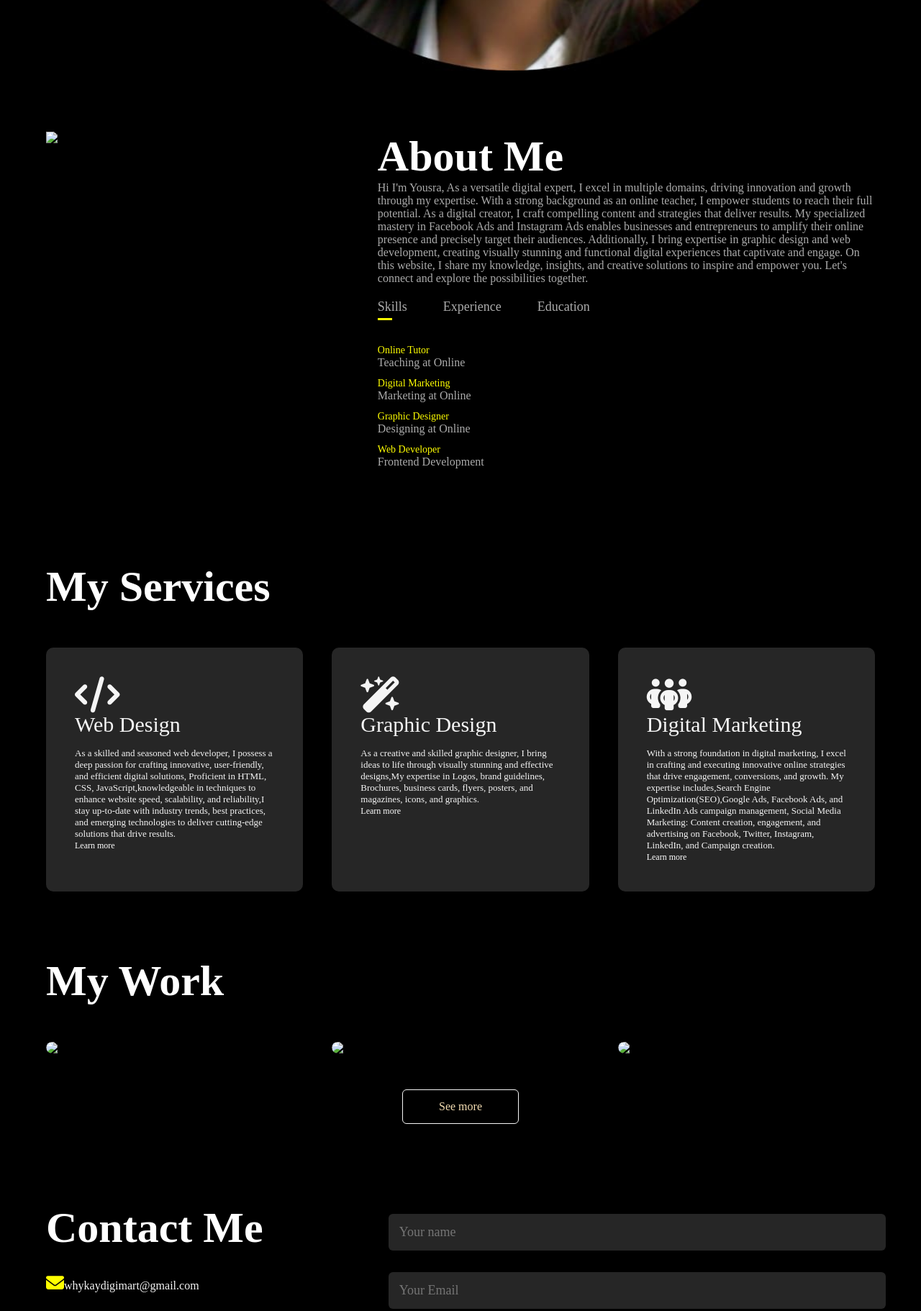
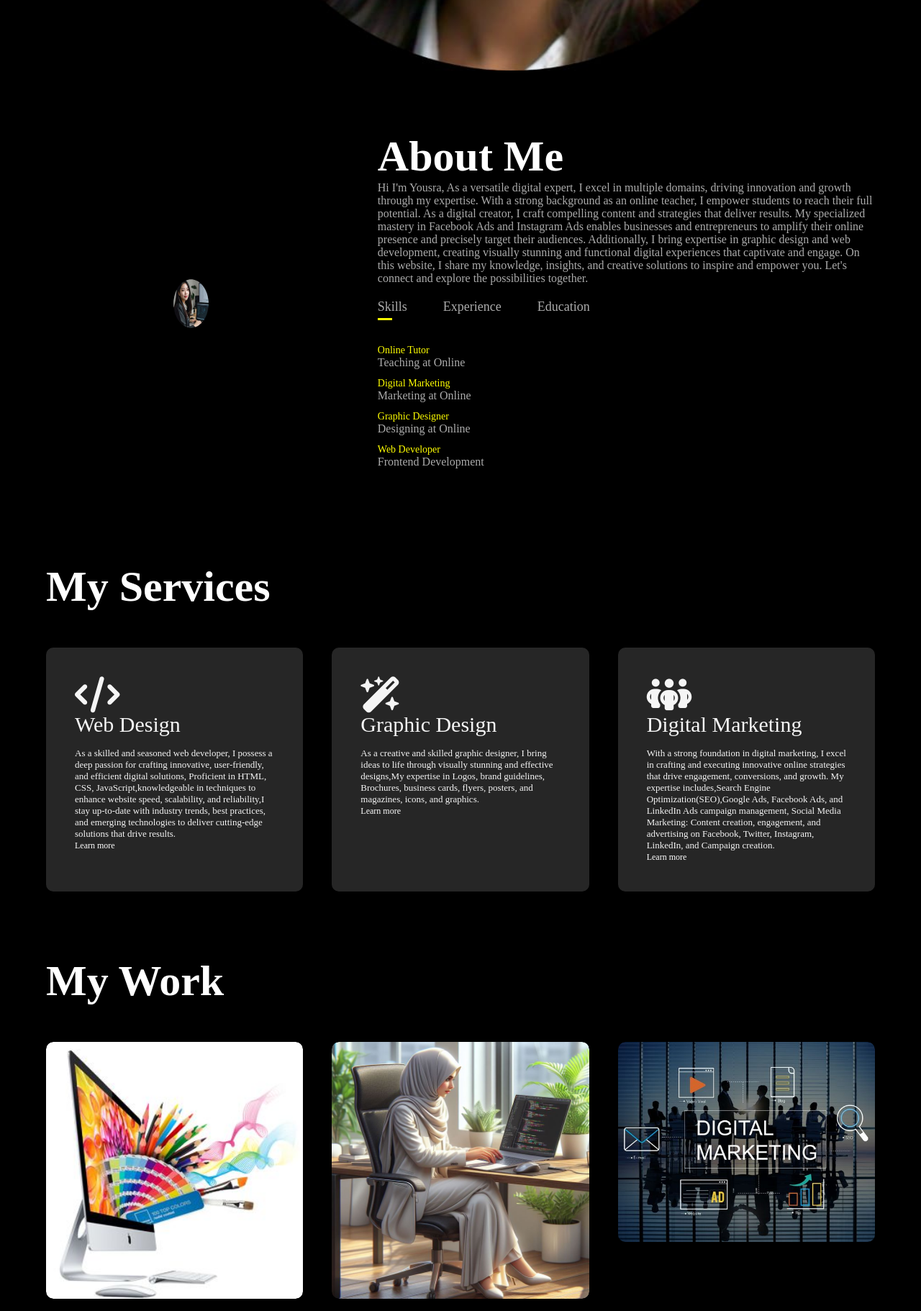
Before and after one commit to yousrakhan23/Responsive-Portfolio-Website-using-Html_CSS_JavaScript-, a plain HTML site: page index.html in a window 1280 px wide. Shown: the part 702-2524 px from the top of the page at 72% size. Drawn offline with Linux system fonts and the light colour scheme; files whose address does not match are found by name.

Commit message:
BUGS RESOLVED

```diff
--- a/index.html
+++ b/index.html
@@ -38,7 +38,7 @@
         <div class="container">
             <div class="row">
                 <div class="about-col-1">
-                    <img src="images/try2.jpg">
+                    <img src="images/try1.jpg">
                 </div>
                 <div class="about-col-2">
                     <h1 class="sub-title">About Me</h1>
@@ -135,7 +135,7 @@
             <h1 class="sub-title">My Work</h1>
             <div class="work-list">
                 <div class="work">
-                    <img src="images/work img4.jpg">
+                    <img src="images/work_img4.jpg">
                     <div class="layer">
                         <h3>Adobe Illustrator</h3>
                         <p>The app connects you to the talented people around the world download it from play store.</p>
@@ -143,7 +143,7 @@
                     </div>
                 </div>
                 <div class="work">
-                    <img src="images/work img2.jpg">
+                    <img src="images/work_img2.jpg">
                     <div class="layer">
                         <h3>W3 schools</h3>
                         <p>W3Schools is an online platform providing tutorials, examples, and reference materials for web development, programming, and related technologies.</p>
@@ -151,7 +151,7 @@
                     </div>
                 </div>
                 <div class="work">
-                    <img src="images/work img3.jpg">
+                    <img src="images/work_img3.jpg">
                     <div class="layer">
                         <h3>Upwork</h3>
                         <p>Upwork enables businesses to find and collaborate with top freelancers, while providing freelancers with a platform to grow their careers and businesses.</p>
@@ -179,7 +179,7 @@
                 <a href="https://github.com/yousrakhan23"><i class="fa-brands fa-github"></i></a>
 
                </div>
-               <a href="images/hafiza yousra.pdf" download class="btn btn2">Download CV</a>
+               <a href="/hafiza_yousra.pdf" download class="btn btn2">Download CV</a>
             </div>
             <div class="contact-right">
               <form name="submit-to-google-sheet">
--- a/style.css
+++ b/style.css
@@ -79,8 +79,10 @@ nav ul li a:hover::after{
 .about-col-1{
     flex-basis: 35%;
 }
-.about-col-1-img{
+.about-col-1 img{
     width: 100%;
+    /* height: 80%; */
+    height: 100%;
     border-radius: 15px;
 }
 .about-col-2{
```
Also changed, not shown: images/p1.jpg (renamed from p1.jpg), images/p5.jpg (renamed from p5.jpg), images/ppp1.jpg (renamed from ppp1.jpg), images/professional_img1.jpg (renamed from professional img 1.jpg), images/try1.jpg (renamed from try1.jpg), images/work_img2.jpg (renamed from work img2.jpg), images/work_img3.jpg (renamed from work img3.jpg), images/work_img4.jpg (renamed from work img4.jpg), 2 other files.
